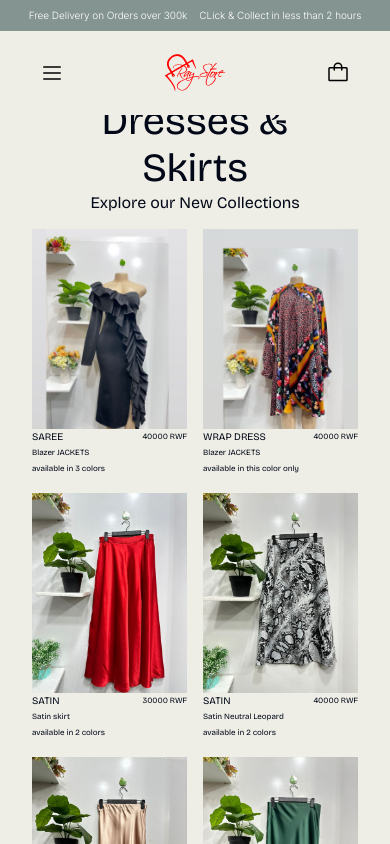
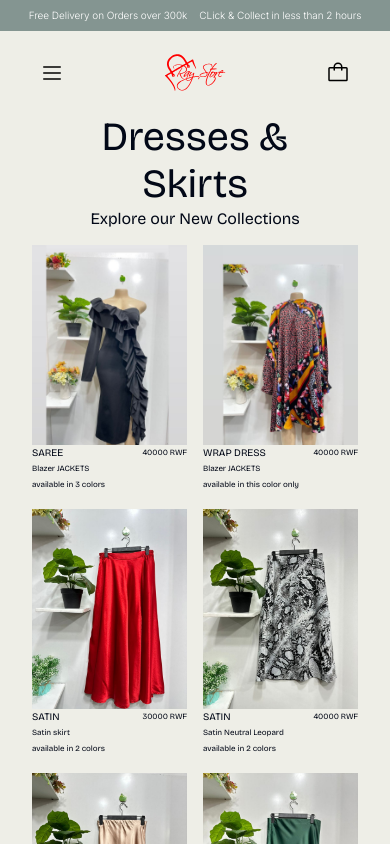
Before and after one commit to SethNdagijimana/Raystore, a Next.js app: page /dresses in a window 390 px wide. Shown: the top 844 px of the page. Built offline with nearby package versions, Linux system fonts and the light colour scheme.

Commit message:
fix: mobile screen

```diff
--- a/src/app/dresses/page.tsx
+++ b/src/app/dresses/page.tsx
@@ -10,7 +10,7 @@ const Dresses = () => {
         initial={{ opacity: 0, translateY: 0 }}
         animate={{ opacity: 1, translateY: 50 }}
         transition={{ ease: "easeInOut", duration: 1 }}
-        className="md:mt-28 mt-4 md:w-[500px] w-[250px] mx-auto text-center "
+        className="md:mt-28 mt-8 md:w-[500px] w-[250px] mx-auto text-center "
       >
         <h1 className="font-bricolage">Dresses & Skirts</h1>
         <p className="font-bricolage">Explore our New Collections</p>
```
